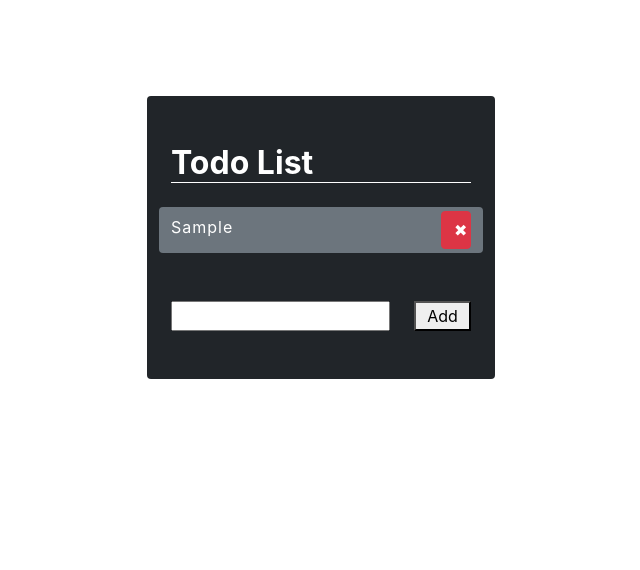
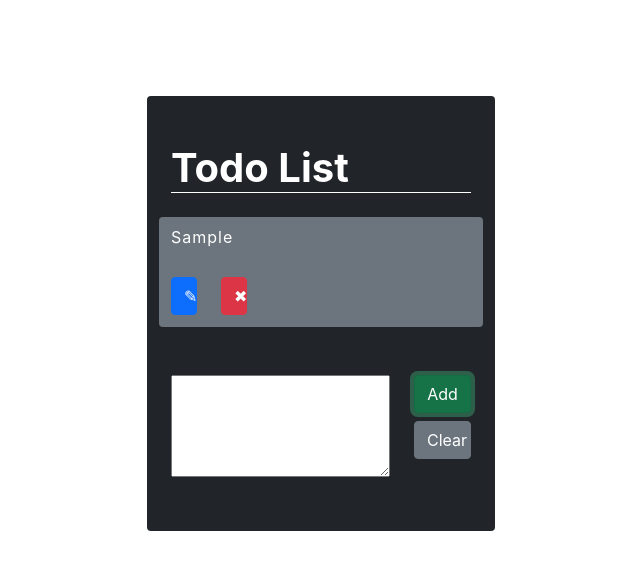
Before and after one commit to Mfrazier36/Sample-Applications, a React (Create React App) app in the folder todo-list/: page / in a window 1280 px wide. Both pictures are taken after typing "Sample" into the empty fields and a click on the button "Add". Shown: the top 570 px of the page, without its empty margins (319-959 px from the left). Built offline with nearby package versions, Linux system fonts and the light colour scheme.

Commit message:
Added Edit Functionality

```diff
--- a/todo-list/src/App.js
+++ b/todo-list/src/App.js
@@ -3,11 +3,13 @@ import { useState } from "react";
 
 function App() {
   const [textInput,setText] = useState("");
+  const [editTextInput, setEditText] = useState("");
   const [todoId,setTodoId] = useState(0);
   const [todoItems,setTodoItems] = useState([]);
 
   const incrementId = () => setTodoId(todoId + 1);
   const clearInputText = () => setText("");
+  const clearEditText = () => setEditText("");
 
   const addTodoItem = () => {
     var todoItem = {
@@ -33,6 +35,42 @@ function App() {
     setTodoItems(todoList);
   }
 
+  const editTodoItem = props => {
+    toggleEdit(props,true);
+    setEditText(props.text);
+  }
+
+  const saveChanges = props => {
+    toggleEdit(props,false);
+    var todoList = []
+    for (let index = 0; index < todoItems.length; index++) {
+      const todo = todoItems[index];
+      if(todo.id === props.id)
+      {
+        todo.text = editTextInput;
+      }
+      todoList.push(todo);
+    }
+    setTodoItems(todoList);
+    clearEditText();
+  }
+
+  const discardChanges = props => {
+    toggleEdit(props,false);
+    clearEditText();
+  }
+
+  const toggleEdit = (props,isEditing) => {
+    var displayId = "todoDisplay" + props.id.toString();
+    var inputId = "todoEditInput" + props.id.toString();
+    var editToolbarId = "editToolbar" + props.id.toString();
+    var todoToolbarId = "todoToolbar" + props.id.toString();
+    document.getElementById(inputId).toggleAttribute("hidden",!isEditing);
+    document.getElementById(displayId).toggleAttribute("hidden",isEditing);
+    document.getElementById(editToolbarId).toggleAttribute("hidden",!isEditing);
+    document.getElementById(todoToolbarId).toggleAttribute("hidden",isEditing);
+  }
+
   return (
     <div className="container-fluid" id="LayoutContainer">
       <div className="row py-5" id="LayoutRow">
@@ -41,36 +79,68 @@ function App() {
             <div className="row justify-content-center">
               <div className="col-4 mx-auto">
                 <ul className="container py-5 bg-dark text-white rounded">
-                  <h2 className="border-bottom border-white mb-4">
+                  <h1 className="border-bottom border-white mb-4">
                     <strong>
                       Todo List
                     </strong>
-                  </h2>
+                  </h1>
 
                   {(todoItems.map((item) => (
                     <li className="row my-2 py-1 bg-secondary rounded">
-                      <div className="col" style={{letterSpacing:"1px", lineHeight:"2em"}}>
-                        {item.text}
+                      <div className="row">
+                        <div className="col" id={"todoDisplay" + String(item.id)} style={{letterSpacing:"1px", lineHeight:"2em"}}>
+                          <p>
+                            {item.text}
+                          </p>
+                        </div>
+                        <div className="col pt-1" id={"todoEditInput" + String(item.id)} style={{letterSpacing:"1px"}} hidden>
+                          <textarea className="w-100" value={editTextInput} onChange={(e) => setEditText(e.target.value)} rows={3}></textarea>
+                        </div>
                       </div>
-                      <div className="col-2">
-                        <button className="btn btn-danger w-100 rounded" type="button" onClick={() => removeTodoItem(item)}>
-                          &#10006;
-                        </button>
+
+                      <div className="row py-2" id={"editToolbar" + String(item.id)} hidden>
+                        <div className="col-2">
+                          <button className="btn btn-success w-100 rounded" type="button" onClick={() => saveChanges(item)}>
+                            &#10004;
+                          </button>
+                        </div>
+                        <div className="col-2">
+                          <button className="btn btn-danger w-100 rounded" type="button" onClick={() => discardChanges(item)}>
+                            &#10006;
+                          </button>
+                        </div>
+                      </div>
+
+                      <div className="row py-2" id={"todoToolbar" + String(item.id)}>
+                        <div className="col-2">
+                          <button className="btn btn-primary w-100 rounded" type="button" onClick={() => editTodoItem(item)}>
+                            &#9998;
+                          </button>
+                        </div>
+                        <div className="col-2">
+                          <button className="btn btn-danger w-100 rounded" type="button" onClick={() => removeTodoItem(item)}>
+                            &#10006;
+                          </button>
+                        </div>
                       </div>
                     </li>
                   )))}
 
                   <li className="row mt-5" id="InputRow">
                     <div className="col">
-                      <input className="w-100"
+                      <textarea className="w-100"
                           type="text"
                           value={textInput}
                           onChange={(e) => setText(e.target.value)}
-                        />
+                          rows={4}
+                        ></textarea>
                     </div>
                     <div className="col-3">
-                      <button className="w-100" type="button" onClick={() => addTodoItem()}>
+                      <button className="btn btn-success w-100" type="button" onClick={() => addTodoItem()}>
                         Add
+                      </button>
+                      <button className="btn btn-secondary w-100 mt-2" type="button" onClick={() => clearInputText()}>
+                        Clear
                       </button>
                     </div>
                   </li>
```
